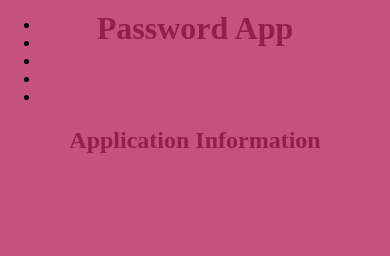
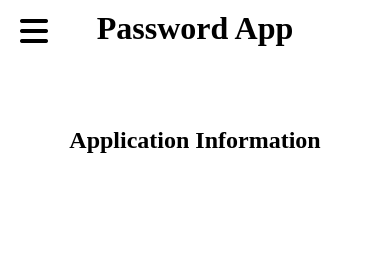
Before and after one commit to lyndonpanton/password-app, a plain HTML site: page web/core/index.html in a window 390 px wide. Drawn offline with Linux system fonts and the light colour scheme.

Commit message:
Added hamburger icon

```diff
--- a/web/core/css/styles.css
+++ b/web/core/css/styles.css
@@ -5,6 +5,8 @@
 body, html {
     margin: 0;
     padding: 0;
+
+    font-size: 16px;
 }
 
 h1 {
@@ -27,6 +29,14 @@ h1, h2 {
     display: none;
 }
 
+#hamburger {
+    position: absolute;
+    top: 15px;
+    left: 20px;
+
+    font-size: 2em;
+}
+
 #menu {
     position: absolute;
     top: 0;
--- a/web/core/index.html
+++ b/web/core/index.html
@@ -23,12 +23,12 @@
 </head>
 <body>
     <header>
+        <i id="hamburger" class="fa-solid fa-bars"></i>
         <h1>Password App</h1>
     </header>
 
     <main>
-        <section id="menu">
-
+        <section id="menu" class="hidden">
             <ul id="menu-list">
                 <li class="menu-list-item"></li>
                 <li class="menu-list-item"></li>
```
